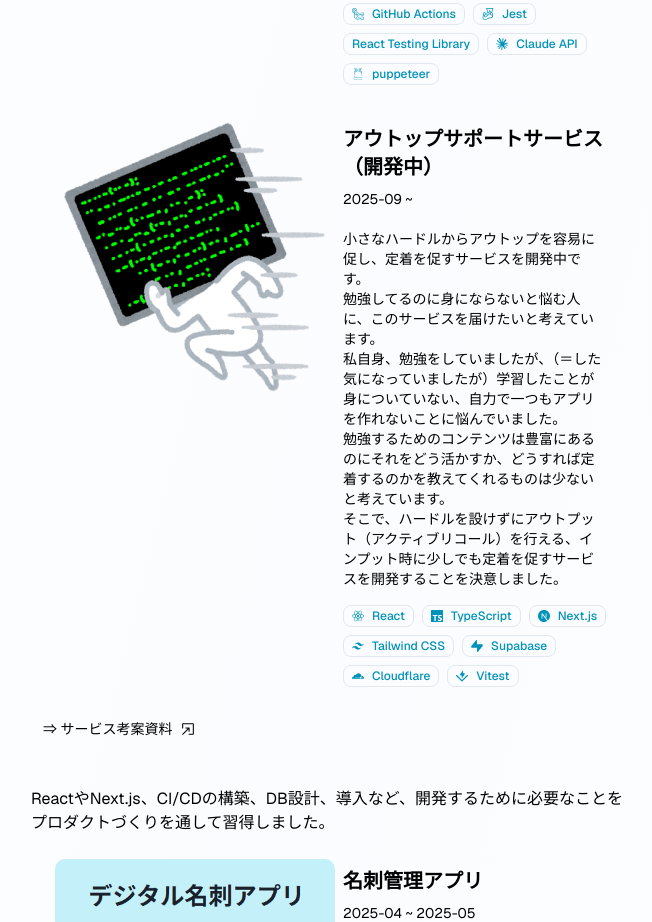
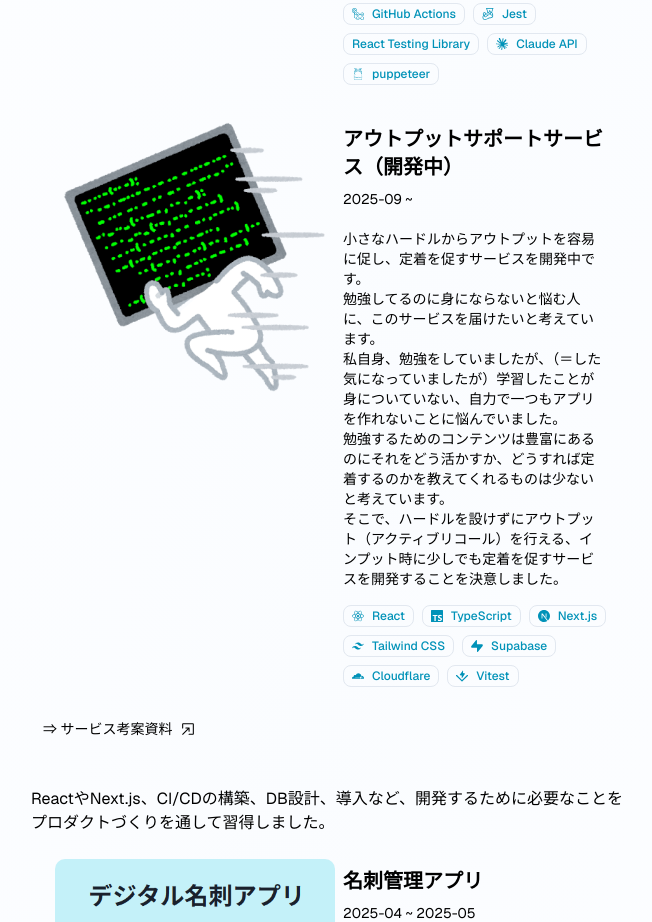
Before and after one commit to asa129/my-portfolio, a Next.js app: page / in a window 1280 px wide. Shown: the part 920-1842 px from the top of the page, without its empty margins (561-1213 px from the left). Built offline with nearby package versions, Linux system fonts and the light colour scheme.

Commit message:
誤字修正

```diff
--- a/src/app/projects/output/page.tsx
+++ b/src/app/projects/output/page.tsx
@@ -16,7 +16,7 @@ export default function page() {
         </div>
         <section className="mb-12">
           <h1 className="lg:static sticky top-0 lg:bg-background/0 bg-background/20 lg:text-4xl text-lg text-cyan-600 mb-4">
-            アウトップサポートサービス（開発中）
+            アウトプットサポートサービス（開発中）
           </h1>
           <h2 className="mb-4">2025-09 ~ </h2>
           <p className="flex items-center gap-2 lg:text-sm text-xs text-foreground dark:text-foreground/60 mb-2">
--- a/src/components/project.tsx
+++ b/src/components/project.tsx
@@ -58,7 +58,7 @@ export default function Project() {
         </Link>
 
         <div className="grid xl:grid-cols-2 lg:grid-cols-5 xl:m-4 p-2 my-2 rounded hover:bg-cyan-200/20 hover:dark:bg-cyan-50/5 hover:text-neutral">
-          {/* アウトップサポートサービス */}
+          {/* アウトプットサポートサービス */}
           <Image
             src="/images/character_program_fast.png"
             width={300}
@@ -68,13 +68,13 @@ export default function Project() {
           />
           <div className="xl:col-span-1 lg:col-span-3 mx-2">
             <h3 className="text-xl font-bold text-foreground dark:text-foreground/80 my-2">
-              アウトップサポートサービス（開発中）
+              アウトプットサポートサービス（開発中）
             </h3>
             <p className="text-foreground dark:text-foreground/60 text-sm">
               2025-09 ~
               <br />
               <br />
-              小さなハードルからアウトップを容易に促し、定着を促すサービスを開発中です。
+              小さなハードルからアウトプットを容易に促し、定着を促すサービスを開発中です。
               <br />
               勉強してるのに身にならないと悩む人に、このサービスを届けたいと考えています。
               <br />
```
